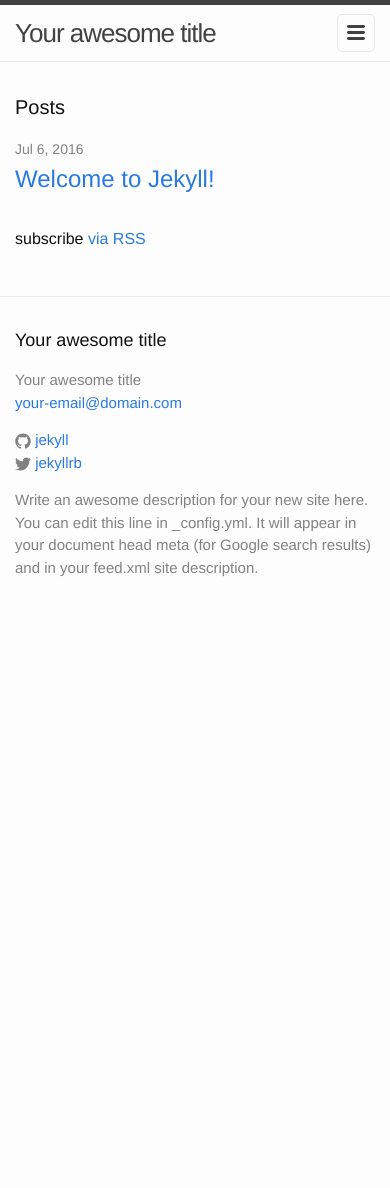
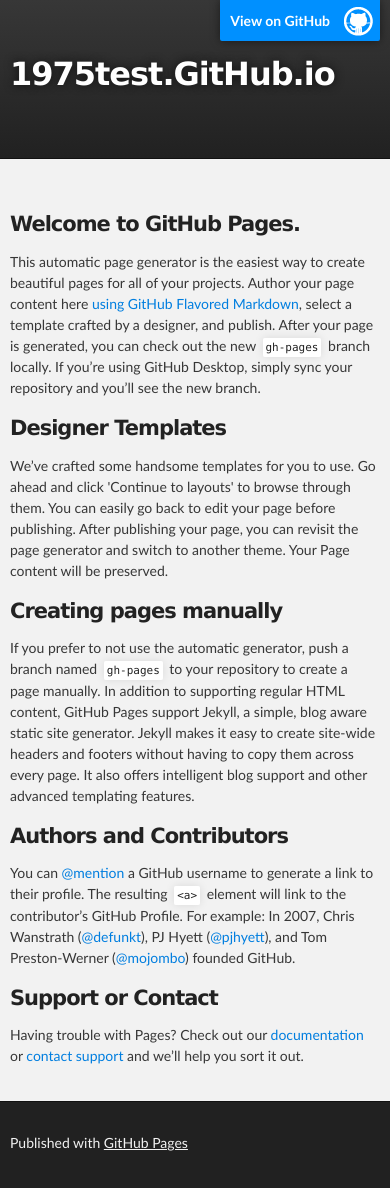
Before and after one commit to 1975test/1975test.github.io, a Jekyll site: the page index.html, which Jekyll copies as it is, in a window 390 px wide. Built offline with Jekyll 4.4.1, drawn with Linux system fonts in a browser that asks for light colours; before the commit the page ends 900 px from its top, so only the background shows below that.

Commit message:
Replace master branch with page content via GitHub

```diff
--- a/index.html
+++ b/index.html
@@ -1,23 +1,67 @@
----
-layout: default
----
+<!DOCTYPE html>
+<html>
 
-<div class="home">
+  <head>
+    <meta charset='utf-8'>
+    <meta http-equiv="X-UA-Compatible" content="chrome=1">
+    <meta name="description" content="1975test.GitHub.io : ">
 
-  <h1 class="page-heading">Posts</h1>
+    <link rel="stylesheet" type="text/css" media="screen" href="stylesheets/stylesheet.css">
 
-  <ul class="post-list">
-    {% for post in site.posts %}
-      <li>
-        <span class="post-meta">{{ post.date | date: "%b %-d, %Y" }}</span>
+    <title>1975test.GitHub.io</title>
+  </head>
 
-        <h2>
-          <a class="post-link" href="{{ post.url | prepend: site.baseurl }}">{{ post.title }}</a>
-        </h2>
-      </li>
-    {% endfor %}
-  </ul>
+  <body>
 
-  <p class="rss-subscribe">subscribe <a href="{{ "/feed.xml" | prepend: site.baseurl }}">via RSS</a></p>
+    <!-- HEADER -->
+    <div id="header_wrap" class="outer">
+        <header class="inner">
+          <a id="forkme_banner" href="https://github.com/1975test">View on GitHub</a>
 
-</div>
+          <h1 id="project_title">1975test.GitHub.io</h1>
+          <h2 id="project_tagline"></h2>
+
+        </header>
+    </div>
+
+    <!-- MAIN CONTENT -->
+    <div id="main_content_wrap" class="outer">
+      <section id="main_content" class="inner">
+        <h3>
+<a id="welcome-to-github-pages" class="anchor" href="#welcome-to-github-pages" aria-hidden="true"><span aria-hidden="true" class="octicon octicon-link"></span></a>Welcome to GitHub Pages.</h3>
+
+<p>This automatic page generator is the easiest way to create beautiful pages for all of your projects. Author your page content here <a href="https://guides.github.com/features/mastering-markdown/">using GitHub Flavored Markdown</a>, select a template crafted by a designer, and publish. After your page is generated, you can check out the new <code>gh-pages</code> branch locally. If you’re using GitHub Desktop, simply sync your repository and you’ll see the new branch.</p>
+
+<h3>
+<a id="designer-templates" class="anchor" href="#designer-templates" aria-hidden="true"><span aria-hidden="true" class="octicon octicon-link"></span></a>Designer Templates</h3>
+
+<p>We’ve crafted some handsome templates for you to use. Go ahead and click 'Continue to layouts' to browse through them. You can easily go back to edit your page before publishing. After publishing your page, you can revisit the page generator and switch to another theme. Your Page content will be preserved.</p>
+
+<h3>
+<a id="creating-pages-manually" class="anchor" href="#creating-pages-manually" aria-hidden="true"><span aria-hidden="true" class="octicon octicon-link"></span></a>Creating pages manually</h3>
+
+<p>If you prefer to not use the automatic generator, push a branch named <code>gh-pages</code> to your repository to create a page manually. In addition to supporting regular HTML content, GitHub Pages support Jekyll, a simple, blog aware static site generator. Jekyll makes it easy to create site-wide headers and footers without having to copy them across every page. It also offers intelligent blog support and other advanced templating features.</p>
+
+<h3>
+<a id="authors-and-contributors" class="anchor" href="#authors-and-contributors" aria-hidden="true"><span aria-hidden="true" class="octicon octicon-link"></span></a>Authors and Contributors</h3>
+
+<p>You can <a href="https://help.github.com/articles/basic-writing-and-formatting-syntax/#mentioning-users-and-teams" class="user-mention">@mention</a> a GitHub username to generate a link to their profile. The resulting <code>&lt;a&gt;</code> element will link to the contributor’s GitHub Profile. For example: In 2007, Chris Wanstrath (<a href="https://github.com/defunkt" class="user-mention">@defunkt</a>), PJ Hyett (<a href="https://github.com/pjhyett" class="user-mention">@pjhyett</a>), and Tom Preston-Werner (<a href="https://github.com/mojombo" class="user-mention">@mojombo</a>) founded GitHub.</p>
+
+<h3>
+<a id="support-or-contact" class="anchor" href="#support-or-contact" aria-hidden="true"><span aria-hidden="true" class="octicon octicon-link"></span></a>Support or Contact</h3>
+
+<p>Having trouble with Pages? Check out our <a href="https://help.github.com/pages">documentation</a> or <a href="https://github.com/contact">contact support</a> and we’ll help you sort it out.</p>
+      </section>
+    </div>
+
+    <!-- FOOTER  -->
+    <div id="footer_wrap" class="outer">
+      <footer class="inner">
+        <p>Published with <a href="https://pages.github.com">GitHub Pages</a></p>
+      </footer>
+    </div>
+
+
+
+  </body>
+</html>
--- /dev/null
+++ b/javascripts/main.js
@@ -0,0 +1 @@
+console.log('This would be the main JS file.');
--- /dev/null
+++ b/stylesheets/github-light.css
@@ -0,0 +1,123 @@
+/*
+The MIT License (MIT)
+
+Copyright (c) 2016 GitHub, Inc.
+
+Permission is hereby granted, free of charge, to any person obtaining a copy
+of this software and associated documentation files (the "Software"), to deal
+in the Software without restriction, including without limitation the rights
+to use, copy, modify, merge, publish, distribute, sublicense, and/or sell
+copies of the Software, and to permit persons to whom the Software is
+furnished to do so, subject to the following conditions:
+
+The above copyright notice and this permission notice shall be included in all
+copies or substantial portions of the Software.
+
+THE SOFTWARE IS PROVIDED "AS IS", WITHOUT WARRANTY OF ANY KIND, EXPRESS OR
+IMPLIED, INCLUDING BUT NOT LIMITED TO THE WARRANTIES OF MERCHANTABILITY,
+FITNESS FOR A PARTICULAR PURPOSE AND NONINFRINGEMENT. IN NO EVENT SHALL THE
+AUTHORS OR COPYRIGHT HOLDERS BE LIABLE FOR ANY CLAIM, DAMAGES OR OTHER
+LIABILITY, WHETHER IN AN ACTION OF CONTRACT, TORT OR OTHERWISE, ARISING FROM,
+OUT OF OR IN CONNECTION WITH THE SOFTWARE OR THE USE OR OTHER DEALINGS IN THE
+SOFTWARE.
+
+*/
+
+.pl-c /* comment */ {
+  color: #969896;
+}
+
+.pl-c1 /* constant, variable.other.constant, support, meta.property-name, support.constant, support.variable, meta.module-reference, markup.raw, meta.diff.header */,
+.pl-s .pl-v /* string variable */ {
+  color: #0086b3;
+}
+
+.pl-e /* entity */,
+.pl-en /* entity.name */ {
+  color: #795da3;
+}
+
+.pl-smi /* variable.parameter.function, storage.modifier.package, storage.modifier.import, storage.type.java, variable.other */,
+.pl-s .pl-s1 /* string source */ {
+  color: #333;
+}
+
+.pl-ent /* entity.name.tag */ {
+  color: #63a35c;
+}
+
+.pl-k /* keyword, storage, storage.type */ {
+  color: #a71d5d;
+}
+
+.pl-s /* string */,
+.pl-pds /* punctuation.definition.string, string.regexp.character-class */,
+.pl-s .pl-pse .pl-s1 /* string punctuation.section.embedded source */,
+.pl-sr /* string.regexp */,
+.pl-sr .pl-cce /* string.regexp constant.character.escape */,
+.pl-sr .pl-sre /* string.regexp source.ruby.embedded */,
+.pl-sr .pl-sra /* string.regexp string.regexp.arbitrary-repitition */ {
+  color: #183691;
+}
+
+.pl-v /* variable */ {
+  color: #ed6a43;
+}
+
+.pl-id /* invalid.deprecated */ {
+  color: #b52a1d;
+}
+
+.pl-ii /* invalid.illegal */ {
+  color: #f8f8f8;
+  background-color: #b52a1d;
+}
+
+.pl-sr .pl-cce /* string.regexp constant.character.escape */ {
+  font-weight: bold;
+  color: #63a35c;
+}
+
+.pl-ml /* markup.list */ {
+  color: #693a17;
+}
+
+.pl-mh /* markup.heading */,
+.pl-mh .pl-en /* markup.heading entity.name */,
+.pl-ms /* meta.separator */ {
+  font-weight: bold;
+  color: #1d3e81;
+}
+
+.pl-mq /* markup.quote */ {
+  color: #008080;
+}
+
+.pl-mi /* markup.italic */ {
+  font-style: italic;
+  color: #333;
+}
+
+.pl-mb /* markup.bold */ {
+  font-weight: bold;
+  color: #333;
+}
+
+.pl-md /* markup.deleted, meta.diff.header.from-file */ {
+  color: #bd2c00;
+  background-color: #ffecec;
+}
+
+.pl-mi1 /* markup.inserted, meta.diff.header.to-file */ {
+  color: #55a532;
+  background-color: #eaffea;
+}
+
+.pl-mdr /* meta.diff.range */ {
+  font-weight: bold;
+  color: #795da3;
+}
+
+.pl-mo /* meta.output */ {
+  color: #1d3e81;
+}
--- /dev/null
+++ b/stylesheets/stylesheet.css
@@ -0,0 +1,425 @@
+/*******************************************************************************
+Slate Theme for GitHub Pages
+by Jason Costello, @jsncostello
+*******************************************************************************/
+
+@import url(github-light.css);
+
+/*******************************************************************************
+MeyerWeb Reset
+*******************************************************************************/
+
+html, body, div, span, applet, object, iframe,
+h1, h2, h3, h4, h5, h6, p, blockquote, pre,
+a, abbr, acronym, address, big, cite, code,
+del, dfn, em, img, ins, kbd, q, s, samp,
+small, strike, strong, sub, sup, tt, var,
+b, u, i, center,
+dl, dt, dd, ol, ul, li,
+fieldset, form, label, legend,
+table, caption, tbody, tfoot, thead, tr, th, td,
+article, aside, canvas, details, embed,
+figure, figcaption, footer, header, hgroup,
+menu, nav, output, ruby, section, summary,
+time, mark, audio, video {
+  margin: 0;
+  padding: 0;
+  border: 0;
+  font: inherit;
+  vertical-align: baseline;
+}
+
+/* HTML5 display-role reset for older browsers */
+article, aside, details, figcaption, figure,
+footer, header, hgroup, menu, nav, section {
+  display: block;
+}
+
+ol, ul {
+  list-style: none;
+}
+
+table {
+  border-collapse: collapse;
+  border-spacing: 0;
+}
+
+/*******************************************************************************
+Theme Styles
+*******************************************************************************/
+
+body {
+  box-sizing: border-box;
+  color:#373737;
+  background: #212121;
+  font-size: 16px;
+  font-family: 'Myriad Pro', Calibri, Helvetica, Arial, sans-serif;
+  line-height: 1.5;
+  -webkit-font-smoothing: antialiased;
+}
+
+h1, h2, h3, h4, h5, h6 {
+  margin: 10px 0;
+  font-weight: 700;
+  color:#222222;
+  font-family: 'Lucida Grande', 'Calibri', Helvetica, Arial, sans-serif;
+  letter-spacing: -1px;
+}
+
+h1 {
+  font-size: 36px;
+  font-weight: 700;
+}
+
+h2 {
+  padding-bottom: 10px;
+  font-size: 32px;
+  background: url('../images/bg_hr.png') repeat-x bottom;
+}
+
+h3 {
+  font-size: 24px;
+}
+
+h4 {
+  font-size: 21px;
+}
+
+h5 {
+  font-size: 18px;
+}
+
+h6 {
+  font-size: 16px;
+}
+
+p {
+  margin: 10px 0 15px 0;
+}
+
+footer p {
+  color: #f2f2f2;
+}
+
+a {
+  text-decoration: none;
+  color: #007edf;
+  text-shadow: none;
+
+  transition: color 0.5s ease;
+  transition: text-shadow 0.5s ease;
+  -webkit-transition: color 0.5s ease;
+  -webkit-transition: text-shadow 0.5s ease;
+  -moz-transition: color 0.5s ease;
+  -moz-transition: text-shadow 0.5s ease;
+  -o-transition: color 0.5s ease;
+  -o-transition: text-shadow 0.5s ease;
+  -ms-transition: color 0.5s ease;
+  -ms-transition: text-shadow 0.5s ease;
+}
+
+a:hover, a:focus {text-decoration: underline;}
+
+footer a {
+  color: #F2F2F2;
+  text-decoration: underline;
+}
+
+em {
+  font-style: italic;
+}
+
+strong {
+  font-weight: bold;
+}
+
+img {
+  position: relative;
+  margin: 0 auto;
+  max-width: 739px;
+  padding: 5px;
+  margin: 10px 0 10px 0;
+  border: 1px solid #ebebeb;
+
+  box-shadow: 0 0 5px #ebebeb;
+  -webkit-box-shadow: 0 0 5px #ebebeb;
+  -moz-box-shadow: 0 0 5px #ebebeb;
+  -o-box-shadow: 0 0 5px #ebebeb;
+  -ms-box-shadow: 0 0 5px #ebebeb;
+}
+
+p img {
+  display: inline;
+  margin: 0;
+  padding: 0;
+  vertical-align: middle;
+  text-align: center;
+  border: none;
+}
+
+pre, code {
+  width: 100%;
+  color: #222;
+  background-color: #fff;
+
+  font-family: Monaco, "Bitstream Vera Sans Mono", "Lucida Console", Terminal, monospace;
+  font-size: 14px;
+
+  border-radius: 2px;
+  -moz-border-radius: 2px;
+  -webkit-border-radius: 2px;
+}
+
+pre {
+  width: 100%;
+  padding: 10px;
+  box-shadow: 0 0 10px rgba(0,0,0,.1);
+  overflow: auto;
+}
+
+code {
+  padding: 3px;
+  margin: 0 3px;
+  box-shadow: 0 0 10px rgba(0,0,0,.1);
+}
+
+pre code {
+  display: block;
+  box-shadow: none;
+}
+
+blockquote {
+  color: #666;
+  margin-bottom: 20px;
+  padding: 0 0 0 20px;
+  border-left: 3px solid #bbb;
+}
+
+
+ul, ol, dl {
+  margin-bottom: 15px
+}
+
+ul {
+  list-style-position: inside;
+  list-style: disc;
+  padding-left: 20px;
+}
+
+ol {
+  list-style-position: inside;
+  list-style: decimal;
+  padding-left: 20px;
+}
+
+dl dt {
+  font-weight: bold;
+}
+
+dl dd {
+  padding-left: 20px;
+  font-style: italic;
+}
+
+dl p {
+  padding-left: 20px;
+  font-style: italic;
+}
+
+hr {
+  height: 1px;
+  margin-bottom: 5px;
+  border: none;
+  background: url('../images/bg_hr.png') repeat-x center;
+}
+
+table {
+  border: 1px solid #373737;
+  margin-bottom: 20px;
+  text-align: left;
+ }
+
+th {
+  font-family: 'Lucida Grande', 'Helvetica Neue', Helvetica, Arial, sans-serif;
+  padding: 10px;
+  background: #373737;
+  color: #fff;
+ }
+
+td {
+  padding: 10px;
+  border: 1px solid #373737;
+ }
+
+form {
+  background: #f2f2f2;
+  padding: 20px;
+}
+
+/*******************************************************************************
+Full-Width Styles
+*******************************************************************************/
+
+.outer {
+  width: 100%;
+}
+
+.inner {
+  position: relative;
+  max-width: 640px;
+  padding: 20px 10px;
+  margin: 0 auto;
+}
+
+#forkme_banner {
+  display: block;
+  position: absolute;
+  top:0;
+  right: 10px;
+  z-index: 10;
+  padding: 10px 50px 10px 10px;
+  color: #fff;
+  background: url('../images/blacktocat.png') #0090ff no-repeat 95% 50%;
+  font-weight: 700;
+  box-shadow: 0 0 10px rgba(0,0,0,.5);
+  border-bottom-left-radius: 2px;
+  border-bottom-right-radius: 2px;
+}
+
+#header_wrap {
+  background: #212121;
+  background: -moz-linear-gradient(top, #373737, #212121);
+  background: -webkit-linear-gradient(top, #373737, #212121);
+  background: -ms-linear-gradient(top, #373737, #212121);
+  background: -o-linear-gradient(top, #373737, #212121);
+  background: linear-gradient(top, #373737, #212121);
+}
+
+#header_wrap .inner {
+  padding: 50px 10px 30px 10px;
+}
+
+#project_title {
+  margin: 0;
+  color: #fff;
+  font-size: 42px;
+  font-weight: 700;
+  text-shadow: #111 0px 0px 10px;
+}
+
+#project_tagline {
+  color: #fff;
+  font-size: 24px;
+  font-weight: 300;
+  background: none;
+  text-shadow: #111 0px 0px 10px;
+}
+
+#downloads {
+  position: absolute;
+  width: 210px;
+  z-index: 10;
+  bottom: -40px;
+  right: 0;
+  height: 70px;
+  background: url('../images/icon_download.png') no-repeat 0% 90%;
+}
+
+.zip_download_link {
+  display: block;
+  float: right;
+  width: 90px;
+  height:70px;
+  text-indent: -5000px;
+  overflow: hidden;
+  background: url(../images/sprite_download.png) no-repeat bottom left;
+}
+
+.tar_download_link {
+  display: block;
+  float: right;
+  width: 90px;
+  height:70px;
+  text-indent: -5000px;
+  overflow: hidden;
+  background: url(../images/sprite_download.png) no-repeat bottom right;
+  margin-left: 10px;
+}
+
+.zip_download_link:hover {
+  background: url(../images/sprite_download.png) no-repeat top left;
+}
+
+.tar_download_link:hover {
+  background: url(../images/sprite_download.png) no-repeat top right;
+}
+
+#main_content_wrap {
+  background: #f2f2f2;
+  border-top: 1px solid #111;
+  border-bottom: 1px solid #111;
+}
+
+#main_content {
+  padding-top: 40px;
+}
+
+#footer_wrap {
+  background: #212121;
+}
+
+
+
+/*******************************************************************************
+Small Device Styles
+*******************************************************************************/
+
+@media screen and (max-width: 480px) {
+  body {
+    font-size:14px;
+  }
+
+  #downloads {
+    display: none;
+  }
+
+  .inner {
+    min-width: 320px;
+    max-width: 480px;
+  }
+
+  #project_title {
+  font-size: 32px;
+  }
+
+  h1 {
+    font-size: 28px;
+  }
+
+  h2 {
+    font-size: 24px;
+  }
+
+  h3 {
+    font-size: 21px;
+  }
+
+  h4 {
+    font-size: 18px;
+  }
+
+  h5 {
+    font-size: 14px;
+  }
+
+  h6 {
+    font-size: 12px;
+  }
+
+  code, pre {
+    min-width: 320px;
+    max-width: 480px;
+    font-size: 11px;
+  }
+
+}
```
Also changed, not shown: params.json (added, +6 -0 lines), images/bg_hr.png (added), images/blacktocat.png (added), images/icon_download.png (added), images/sprite_download.png (added).
